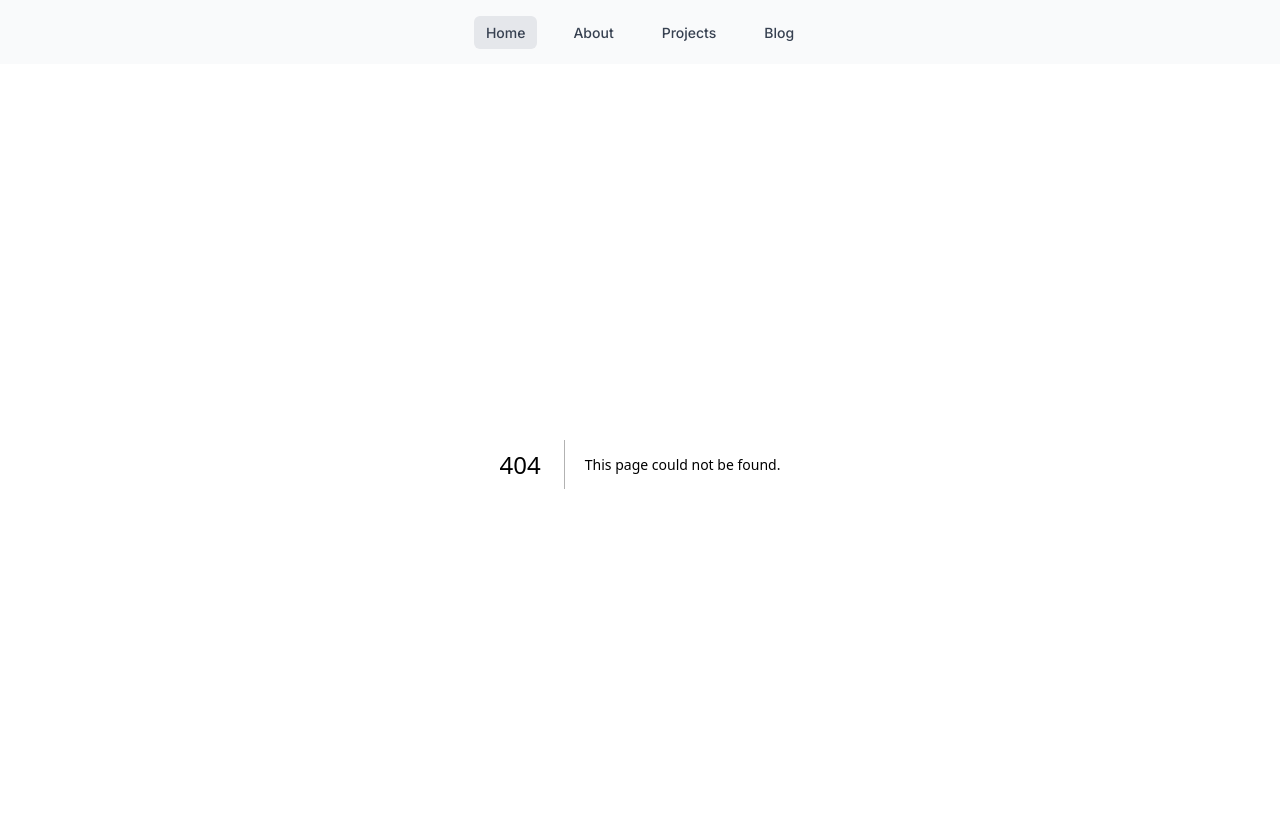
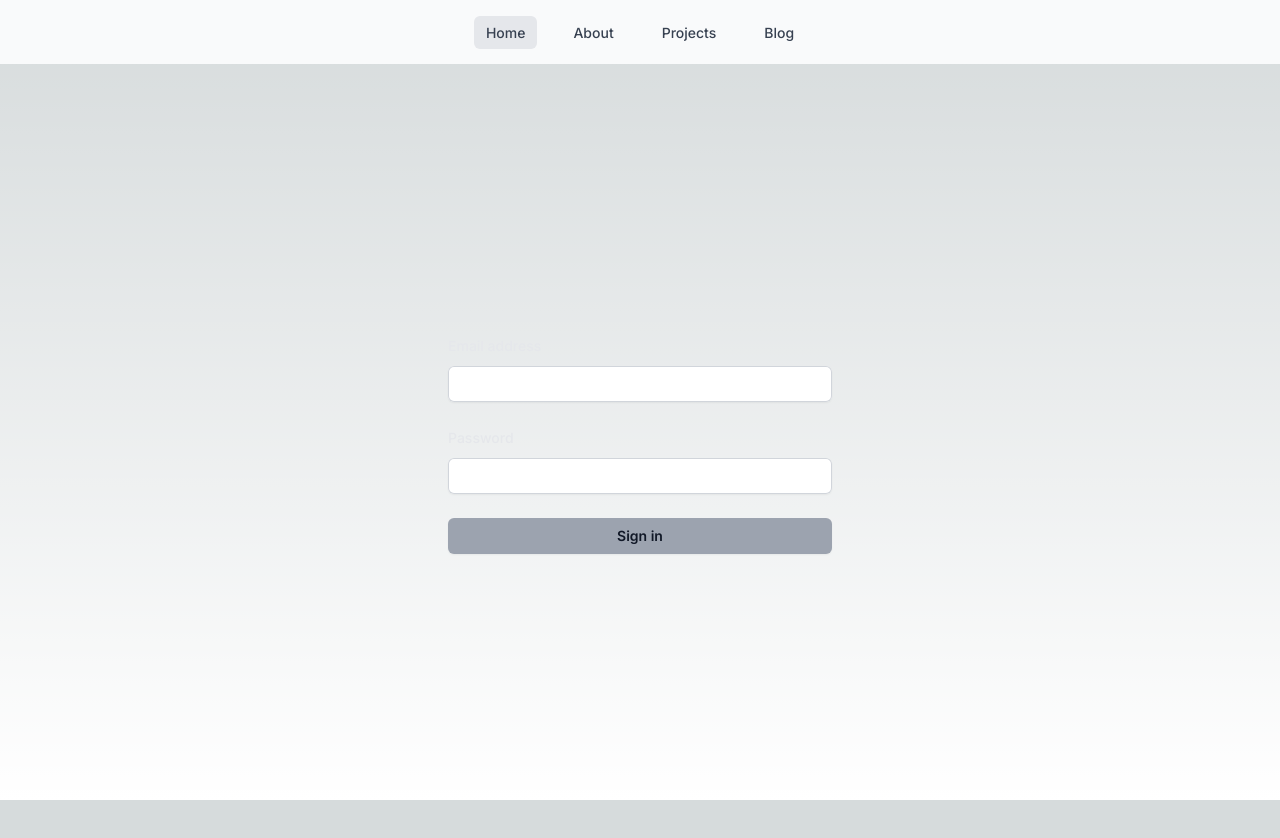
Before and after one commit to jpillsbu/portfolio, a Next.js app: page /admin in a window 1280 px wide. Before the commit this address had no page. Shown: the top 838 px of the page. After the commit the page ends 800 px from the top, so only its background shows below. Built offline with nearby package versions, Linux system fonts and the light colour scheme; no server answers.

Commit message:
Add authentication using appwrite and admin route

```diff
--- /dev/null
+++ b/app/admin/page.tsx
@@ -0,0 +1,59 @@
+"use client";
+
+import { useUserStore } from "@/store/UserStore";
+import { useState } from "react";
+
+const Blog = () => {
+    const [email, setEmail] = useState("")
+    const [password, setPassword] = useState("")
+
+    const [user, error, signIn, logout] = useUserStore((state) => [
+        state.user,
+        state.error,
+        state.signIn,
+        state.logout
+    ]);
+
+    const handleSubmit = (e: React.FormEvent<HTMLFormElement>) => {
+        e.preventDefault();
+        signIn(email, password);
+        setEmail("");
+        setPassword("");
+    }
+
+    return (
+        <div className="h-[calc(100vh-4rem)]">
+            <div className="h-full flex flex-col items-center justify-center">
+                <div className="mt-10 sm:mx-auto sm:w-full sm:max-w-sm">
+                    {user.$id && (
+                        <div className="flex flex-col justify-center items-center h-full w-full space-y-6">
+                            <div className="px-3 py-1.5 text-5xl text-gray-200">Welcome, back {user.name}</div>
+                            <button onClick={logout} className="flex w-full justify-center rounded-md bg-gray-400 px-3 py-1.5 text-sm font-semibold leading-6 text-gray-900 shadow-sm hover:bg-gray-600 focus-visible:outline focus-visible:outline-2 focus-visible:outline-offset-2 focus-visible:outline-gray-400">Sign out</button>
+                        </div>
+                    )}
+                    {!user.$id && <form className="space-y-6" onSubmit={handleSubmit}>
+                        <div>
+                            <label htmlFor="email" className="block text-sm font-medium leading-6 text-gray-200">Email address</label>
+                            <div className="mt-2">
+                                <input id="email" name="email" type="email" autoComplete="email" required className="block w-full rounded-md border-0 p-1.5 text-gray-900 shadow-sm ring-1 ring-inset ring-gray-300 placeholder:text-gray-900 focus:ring-2 focus:ring-inset focus:ring-indigo-600 sm:text-sm sm:leading-6" onChange={((e) => setEmail(e.target.value))} />
+                            </div>
+                        </div>
+                        <div>
+                            <label htmlFor="password" className="block text-sm font-medium leading-6 text-gray-200">Password</label>
+                            <div className="mt-2">
+                                <input id="password" name="password" type="password" autoComplete="current-password" required className="block w-full rounded-md border-0 p-1.5 text-gray-900 shadow-sm ring-1 ring-inset ring-gray-300 placeholder:text-gray-900 focus:ring-2 focus:ring-inset focus:ring-indigo-600 sm:text-sm sm:leading-6" onChange={(e) => setPassword(e.target.value)} />
+                            </div>
+                        </div>
+                        <div>
+                            <button type="submit" className="flex w-full justify-center rounded-md bg-gray-400 px-3 py-1.5 text-sm font-semibold leading-6 text-gray-900 shadow-sm hover:bg-gray-600 focus-visible:outline focus-visible:outline-2 focus-visible:outline-offset-2 focus-visible:outline-gray-400">Sign in</button>
+                        </div>
+                    </form>}
+                </div>
+                <p className="py-2 text-red-500">{error}</p>
+            </div>
+        </div>
+    );
+}
+
+
+export default Blog
--- a/app/header.tsx
+++ b/app/header.tsx
@@ -1,9 +1,13 @@
 "use client";
 
+import { useUserStore } from "@/store/UserStore";
 import Link from "next/link"
 import { useState } from "react"
 
 function Header() {
+    const [user] = useUserStore((state) => [
+        state.user,
+    ]);
     const [navbar, setNavbar] = useState(false)
     return (
         <header>
@@ -25,7 +29,6 @@ function Header() {
                                 </button>
                             </div>
                         </div>
-
                         <div className={`flex-1 justify-self-center pb-3 mt-8 md:block md:pb-0 md:mt-0 ${navbar ? 'pl-4 block' : 'hidden'}`}>
                             <ul className="items-center justify-center space-y-8 md:flex md:space-x-6 md:space-y-0">
                                 <li>
@@ -39,17 +42,22 @@ function Header() {
                                     </Link>
                                 </li>
                                 <li>
-
                                     <Link className="text-gray-700 hover:bg-gray-700 hover:text-white rounded-md px-3 py-2 text-sm font-medium" onClick={() => setNavbar(false)} href="/projects">
                                         Projects
                                     </Link>
                                 </li>
                                 <li>
-
                                     <Link className="text-gray-700 hover:bg-gray-700 hover:text-white rounded-md px-3 py-2 text-sm font-medium" onClick={() => setNavbar(false)} href="/blog">
                                         Blog
                                     </Link>
                                 </li>
+                                {user.$id && (
+                                    <li>
+                                        <Link className="text-gray-700 hover:bg-gray-700 hover:text-white rounded-md px-3 py-2 text-sm font-medium" onClick={() => setNavbar(false)} href="/admin">
+                                            Admin
+                                        </Link>
+                                    </li>
+                                )}
                             </ul>
                         </div>
                     </div>
--- a/app/layout.tsx
+++ b/app/layout.tsx
@@ -1,12 +1,12 @@
-import './globals.css'
-import { Inter } from 'next/font/google'
-import Header from './header'
+import "./globals.css"
+import { Inter } from "next/font/google"
+import Header from "./header"
 
-const inter = Inter({ subsets: ['latin'] })
+const inter = Inter({ subsets: ["latin"] })
 
 export const metadata = {
-  title: 'Johns Portfolio',
-  description: 'Generated by create next app',
+  title: "John's Portfolio",
+  description: "Portfolio for John Pillsbury",
 }
 
 export default function RootLayout({
--- /dev/null
+++ b/app/loading.tsx
@@ -0,0 +1,3 @@
+export default function Loading() {
+    return 'Loading...';
+}
--- /dev/null
+++ b/lib/getLogout.ts
@@ -0,0 +1,11 @@
+import { account } from "@/appwrite";
+
+export const getLogout = async () => {
+    try {
+        await account.deleteSession("current");
+        return { error: '', user : { $id: '', name: '', email: '' } };
+    }
+    catch (error) {
+        return { error: 'Something went wrong logging out user', user : { $id: '', name: '', email: '' } };
+    }
+}
--- /dev/null
+++ b/lib/getSignIn.ts
@@ -0,0 +1,13 @@
+import { account } from "@/appwrite";
+
+export const getSignIn = async (email:string, password: string) => {
+    try {
+
+        await account.createEmailSession(email, password);
+        const {$id, name} = await account.get();
+        return { error: '', user: { $id, name, email } };
+    }
+    catch (error) {
+        return { error: 'Something went wrong check email and password', user: { $id: '', name: '', email: '' } };
+    }
+}
--- /dev/null
+++ b/store/UserStore.ts
@@ -0,0 +1,28 @@
+import { getLogout } from '@/lib/getLogout';
+import { getSignIn } from '@/lib/getSignIn';
+import { User } from '@/typings';
+import { create } from 'zustand'
+
+interface UserState {
+  user: User;
+  error: string;
+  signIn: (email: string, password:string) => void;
+  logout: () => void;
+}
+
+export const useUserStore = create<UserState>((set) => ({
+  user: {
+    $id: '',
+    name: '',
+    email: ''
+  },
+  error: '',
+  signIn: async (email, password) => {
+    const { error, user} = await getSignIn(email, password);
+    set({ error, user });
+  },
+  logout: async () => {
+    const { error, user} = await getLogout();
+    set({ error, user });
+  }
+}))
```
Also changed, not shown: app/projects/page.tsx (+2 -7 lines), typings.d.ts (+7 -1 lines).
